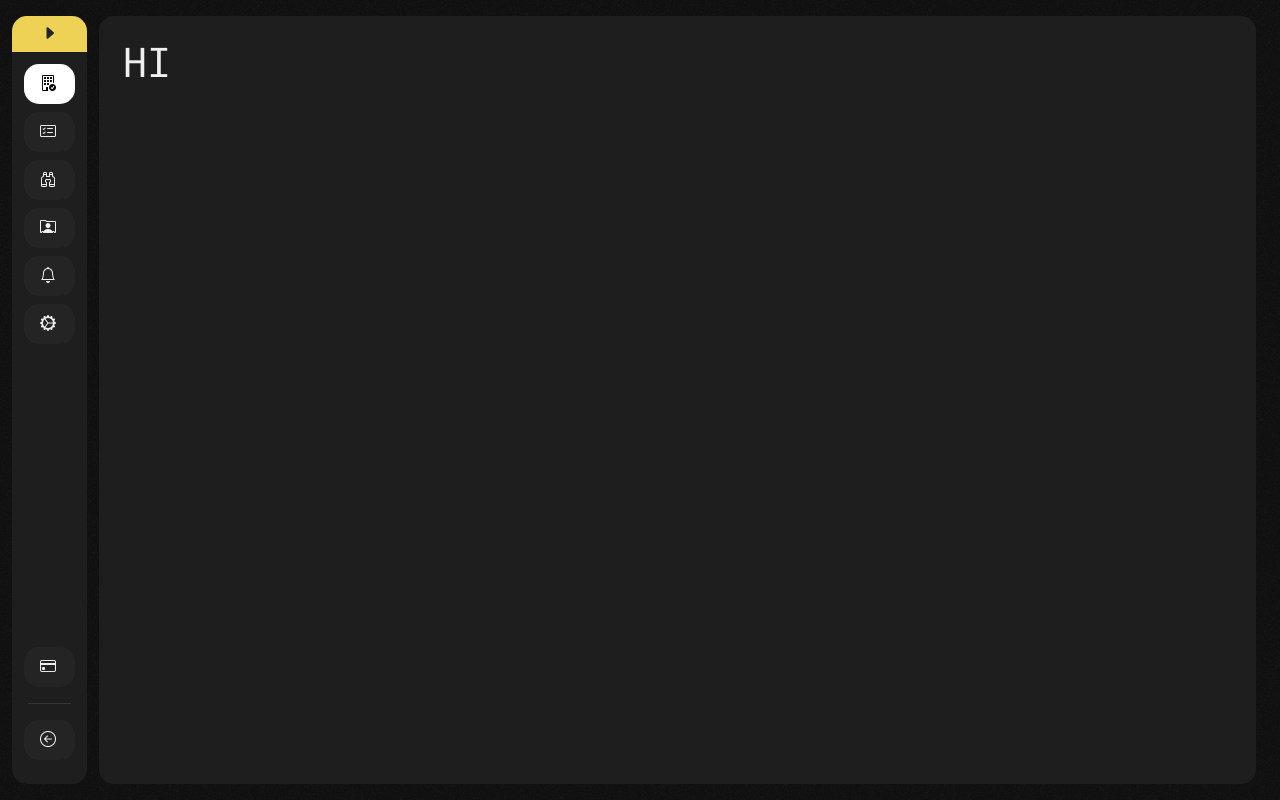
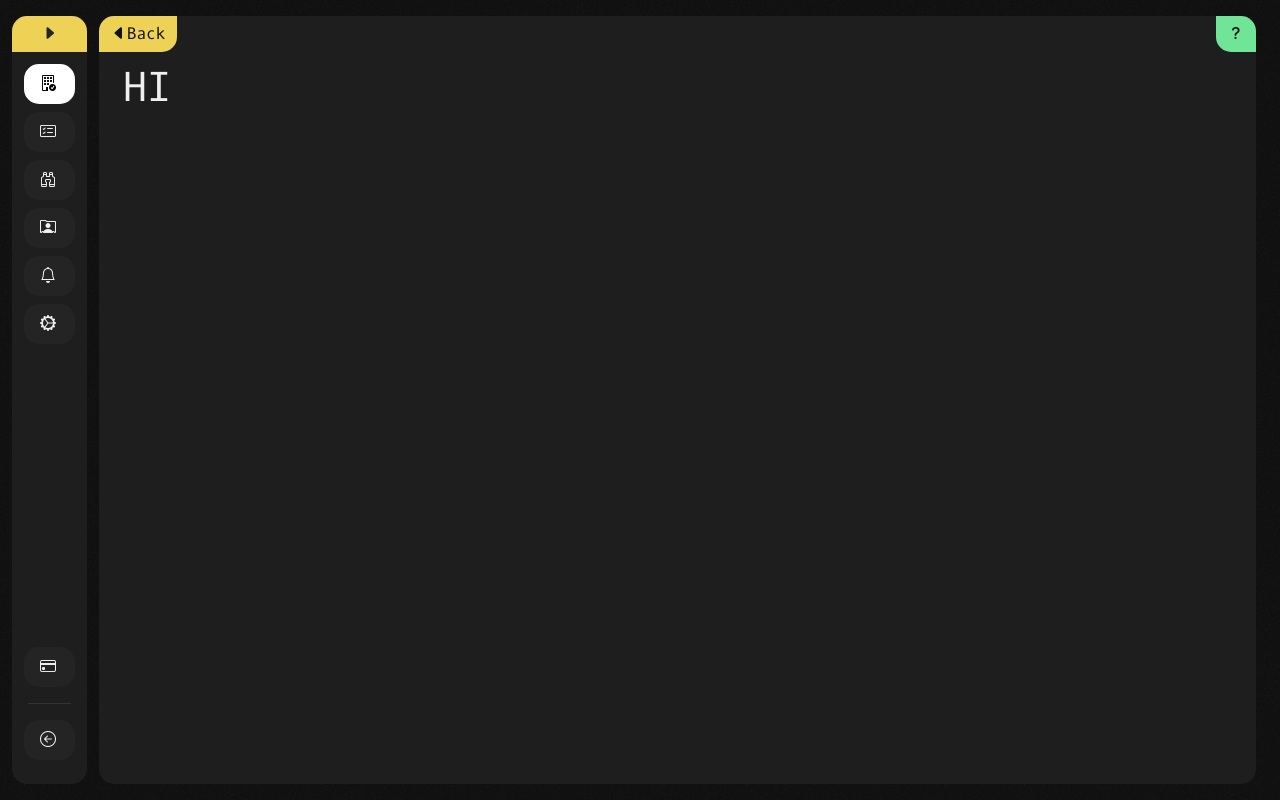
Before and after one commit to whichlicense/frontend, a React (Create React App) app: page / in a window 1280 px wide. Built offline with nearby package versions, Linux system fonts and the light colour scheme.

Commit message:
Add example back and Help button
Signed-off-by: duart38 <duartsnel@icloud.com>

```diff
--- a/src/App.tsx
+++ b/src/App.tsx
@@ -24,9 +24,11 @@ import Search from "./pages/Search";
 import Dashboard from "./pages/Dashboard";
 import NavigationBar from "./components/Navbar/Navbar";
 import ScanResult from "./pages/ScanResult";
-import { Col, Container, Row, Stack } from "react-bootstrap";
+import { Button, Col, Container, Row, Stack } from "react-bootstrap";
 import ScrollIndicator from "./components/utils/ScrollIndicator";
 import { DrawerContextProvider } from "./context/DrawerContext";
+import BackButton from "./components/Toolbar/BackButton";
+import HelpButton from "./components/Toolbar/HelpButton";
 
 function App() {
   const mainContentRef = useRef(null);
@@ -42,9 +44,16 @@ function App() {
             <NavigationBar />
             <div className="flex-grow-1 flex-fill d-flex">
               <Container fluid>
+                {/* TODO: this is a toolbar.. make a context to show toolbar items:
+                    We must be able to display buttons with text, icons, etc.
+                    We must also be able to catch a callback for when they are pressed.
+                 */}
+                <BackButton />
+                <HelpButton />
+
                 <section
                   ref={mainContentRef}
-                  className="clamp rounded p-4 overflow-auto"
+                  className="clamp rounded px-4 pb-4 pt-5 overflow-auto"
                 >
                   <Routes>
                     <Route path="/search" element={<Search />} />
```
